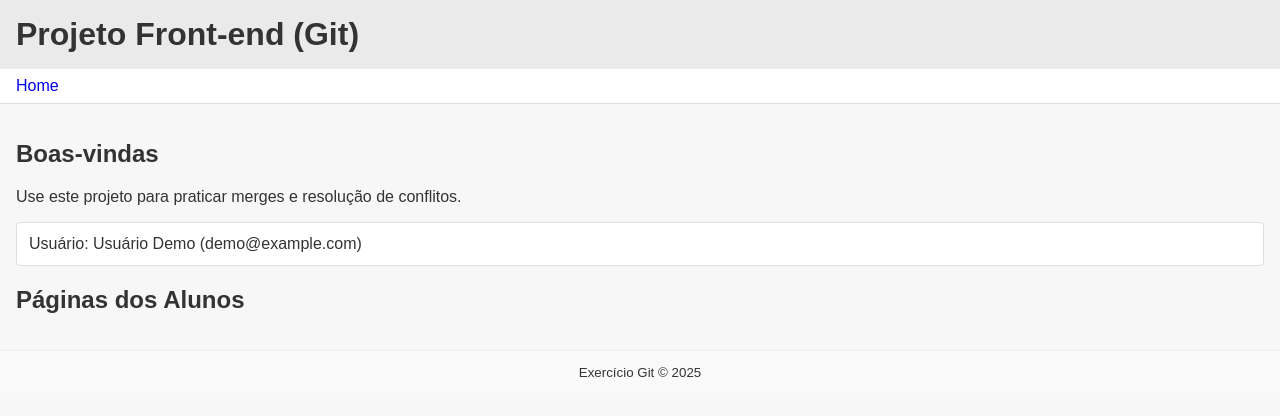
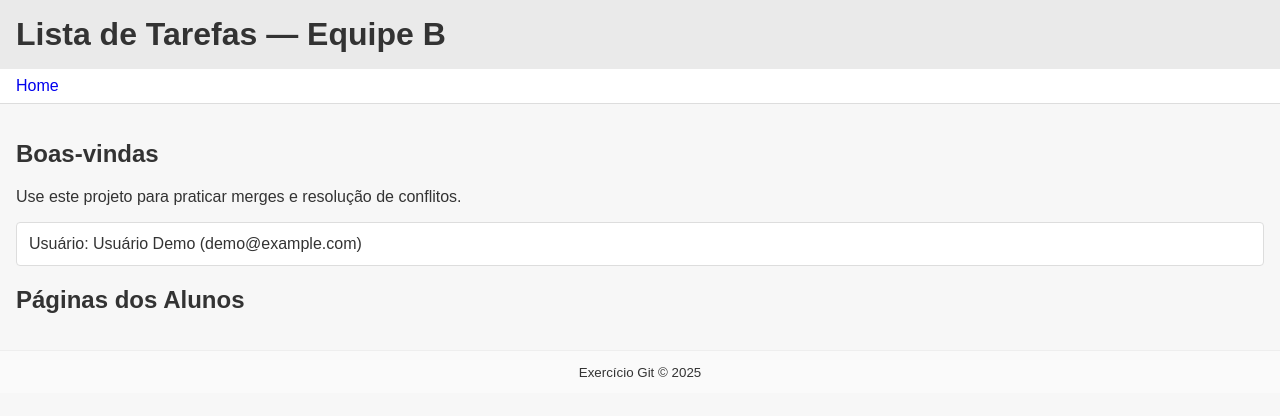
Before and after one commit to joaogabrielbmf/todo-merge-lab, a plain HTML site: page index.html in a window 1280 px wide. Drawn offline with Linux system fonts and the light colour scheme.

Commit message:
feat(header): título Lista de Tarefas — Equipe B

```diff
--- a/index.html
+++ b/index.html
@@ -8,7 +8,7 @@
 </head>
 <body>
   <header>
-    <h1>Projeto Front-end (Git)</h1>
+    <h1>Lista de Tarefas — Equipe B</h1>
   </header>
 
   <nav>
```
